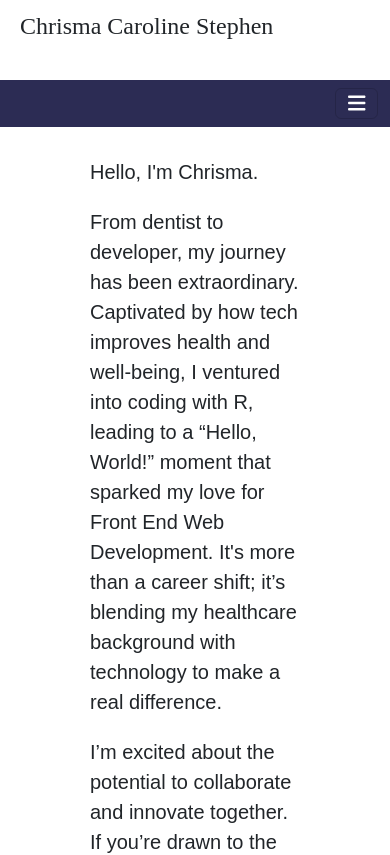
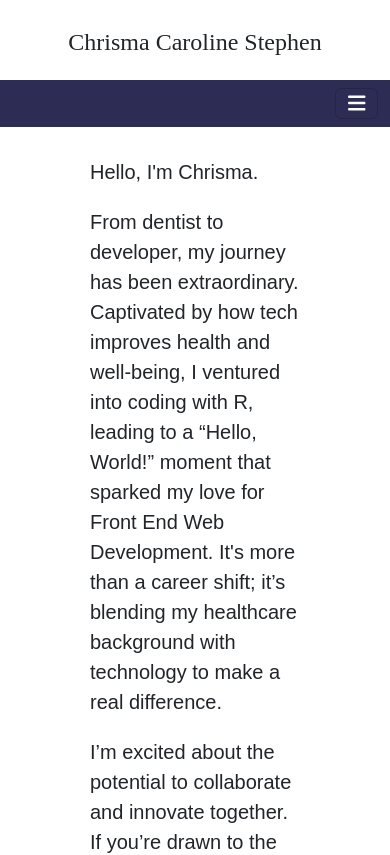
Before and after one commit to chrisma89/Chrisma-Caroline-Stephen, a React (Vite) app: page / in a window 390 px wide. Shown: the top 855 px of the page. Built offline with nearby package versions, Linux system fonts and the light colour scheme; a web font is replaced by a local one.

Commit message:
header styling changed to text cneter and margin mt-4 added

```diff
--- a/src/components/header.jsx
+++ b/src/components/header.jsx
@@ -6,7 +6,7 @@ const Header = () => {
       <div className="d-none d-md-block w-100">
         <img src="/images/CHRISMA.png" style={{height : "90%", width : "100%"}} />
         </div>
-        <div className="d-block d-md-none w-100 text-left p-2" style={{ fontSize: "24px", fontFamily: "roboto-medium-italic" }}>
+        <div className="d-block d-md-none w-100 text-center mt-4" style={{ fontSize: "24px", fontFamily: "roboto-medium-italic" }}>
         Chrisma Caroline Stephen
       </div>
 
```
